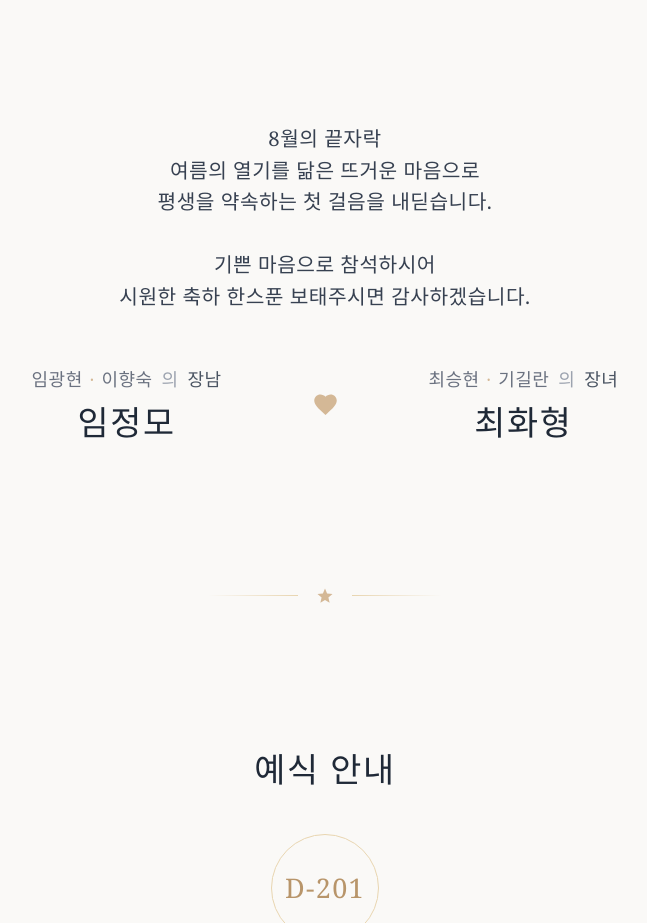
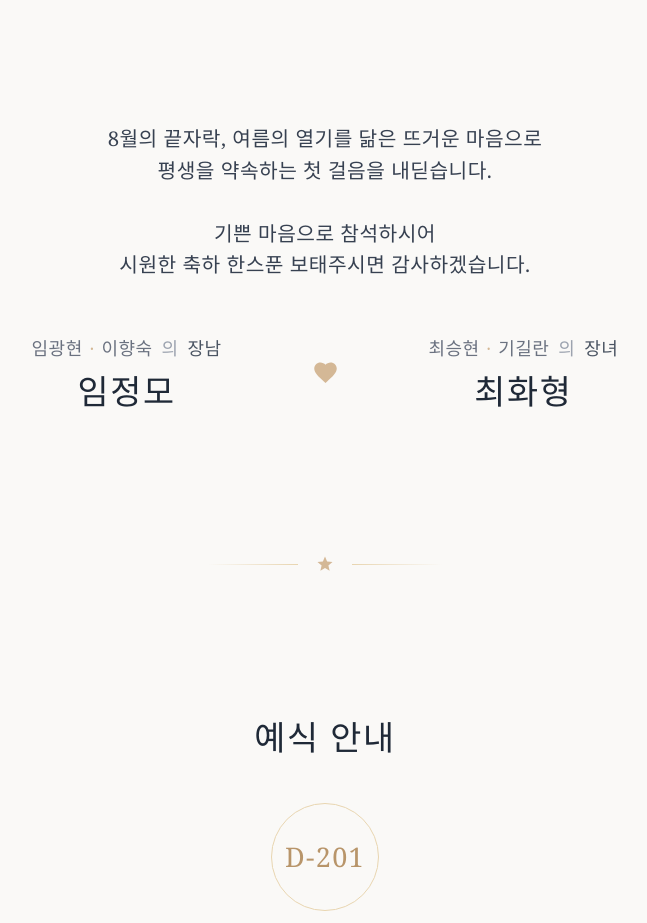
Before and after one commit to ddongsuya/mobilewedding, a React (Vite) app: page / in a window 1280 px wide. Shown: the part 2440-3363 px from the top of the page, without its empty margins (315-962 px from the left). Built offline with nearby package versions, Linux system fonts and the light colour scheme; no server answers; the database is empty; a web font is replaced by a local one.

Commit message:
fix: balance greeting paragraph lengths

```diff
--- a/src/App.tsx
+++ b/src/App.tsx
@@ -72,8 +72,7 @@ const SAMPLE_WEDDING_CONFIG: WeddingConfig = {
         relation: '장녀',
       },
     },
-    greeting: `8월의 끝자락
-여름의 열기를 닮은 뜨거운 마음으로
+    greeting: `8월의 끝자락, 여름의 열기를 닮은 뜨거운 마음으로
 평생을 약속하는 첫 걸음을 내딛습니다.
 
 기쁜 마음으로 참석하시어
```
